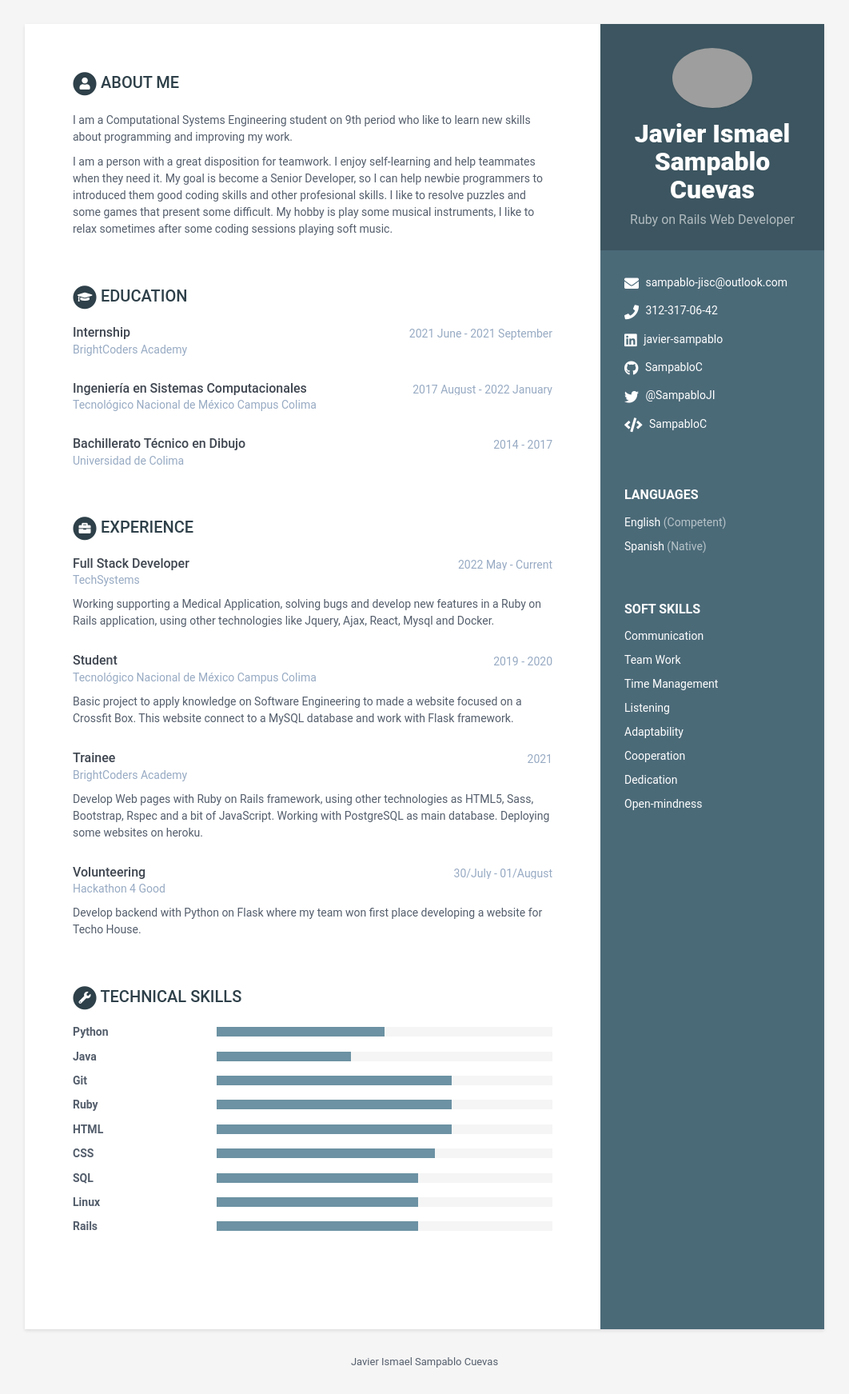
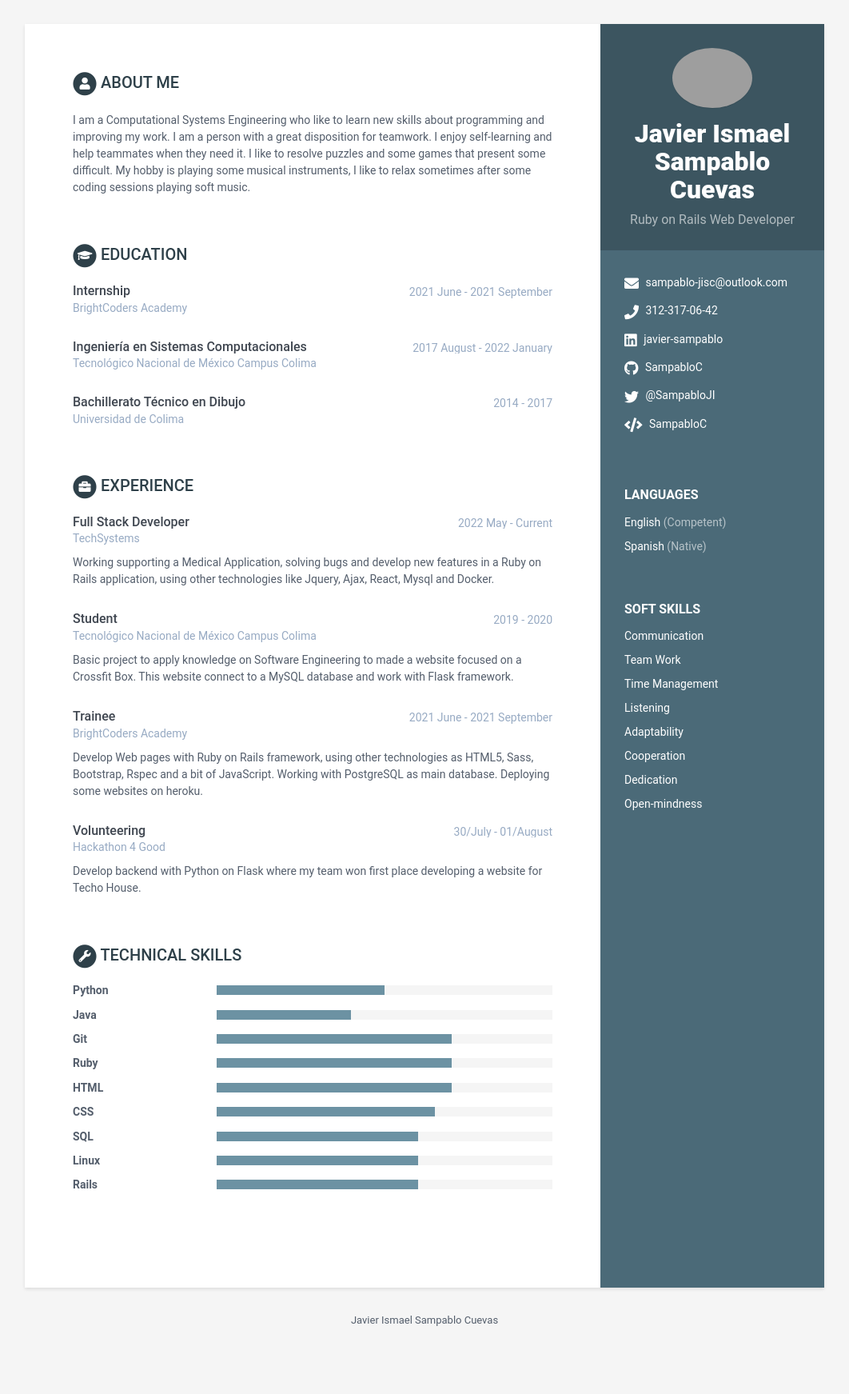
Before and after one commit to SampabloC/SampabloC, a Jekyll site: the page built from index.html, in a window 1280 px wide. Shown: the whole page at 80% size, without its empty margins (109-1171 px from the left). Built offline with Jekyll 4.4.1, drawn with Linux system fonts in a browser that asks for light colours; after the commit the page ends 1691 px from its top, so only the background shows below that.

Commit message:
Update data.yml

```diff
--- a/_data/data.yml
+++ b/_data/data.yml
@@ -63,14 +63,10 @@ sidebar:
 career-profile:
   title: About Me # NO MODIFICAR
   summary: |
-    I am a Computational Systems Engineering student on 9th period who like to learn new skills about programming
-    and improving my work.
-
-    I am a person with a great disposition for teamwork.
-    I enjoy self-learning and help teammates when they need it.
-    My goal is become a Senior Developer, so I can help newbie programmers to introduced them good coding skills and other profesional skills.
+    I am a Computational Systems Engineering who like to learn new skills about programming and improving my work.
+    I am a person with a great disposition for teamwork. I enjoy self-learning and help teammates when they need it.
     I like to resolve puzzles and some games that present some difficult.
-    My hobby is play some musical instruments, I like to relax sometimes after some coding sessions playing soft music.
+    My hobby is playing some musical instruments, I like to relax sometimes after some coding sessions playing soft music.
 
 # Registra aquí tus estudios. Agrega o elimina según sea necesario
 educationcomplete:
@@ -124,7 +120,7 @@ experiences:
         This website connect to a MySQL database and work with Flask framework.
 
    - role: Trainee
-     time: 2021
+     time: 2021 June - 2021 September
      company: BrightCoders Academy
      details: |
         Develop Web pages with Ruby on Rails framework, using other technologies as HTML5, Sass, Bootstrap, Rspec and a bit of JavaScript.
```
